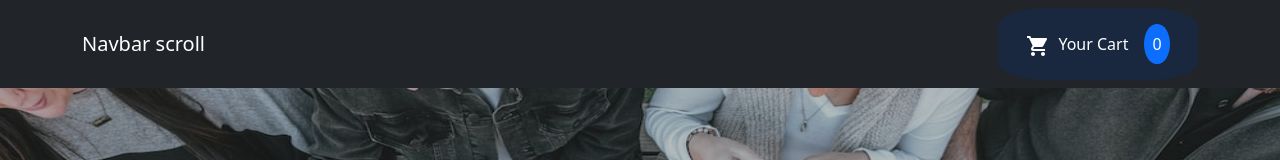
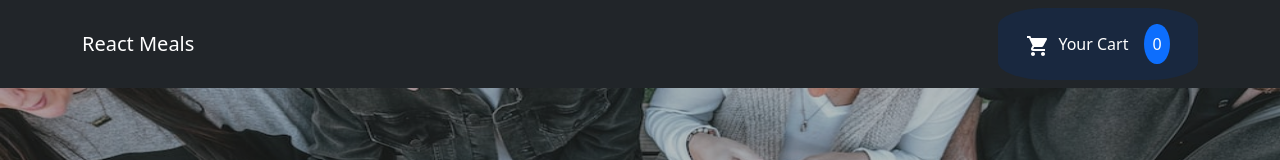
Before and after one commit to ALVONTERO/foodApp, a React (Create React App) app: page / in a window 1280 px wide. Shown: the top 160 px of the page. Built offline with nearby package versions, Linux system fonts and the light colour scheme.

Commit message:
fix navbar bugs

```diff
--- a/src/components/Navbars.js
+++ b/src/components/Navbars.js
@@ -18,7 +18,7 @@ function Navbars() {
     <div>
       <Navbar bg="dark" expand="md">
         <Container>
-          <Navbar.Brand className="text-white">Navbar scroll</Navbar.Brand>
+          <Navbar.Brand className="text-white">React Meals</Navbar.Brand>
           <Navbar.Toggle aria-controls="navbarScroll" />
           <Navbar.Collapse id="navbarScroll">
             <Form className="ms-auto">
```
